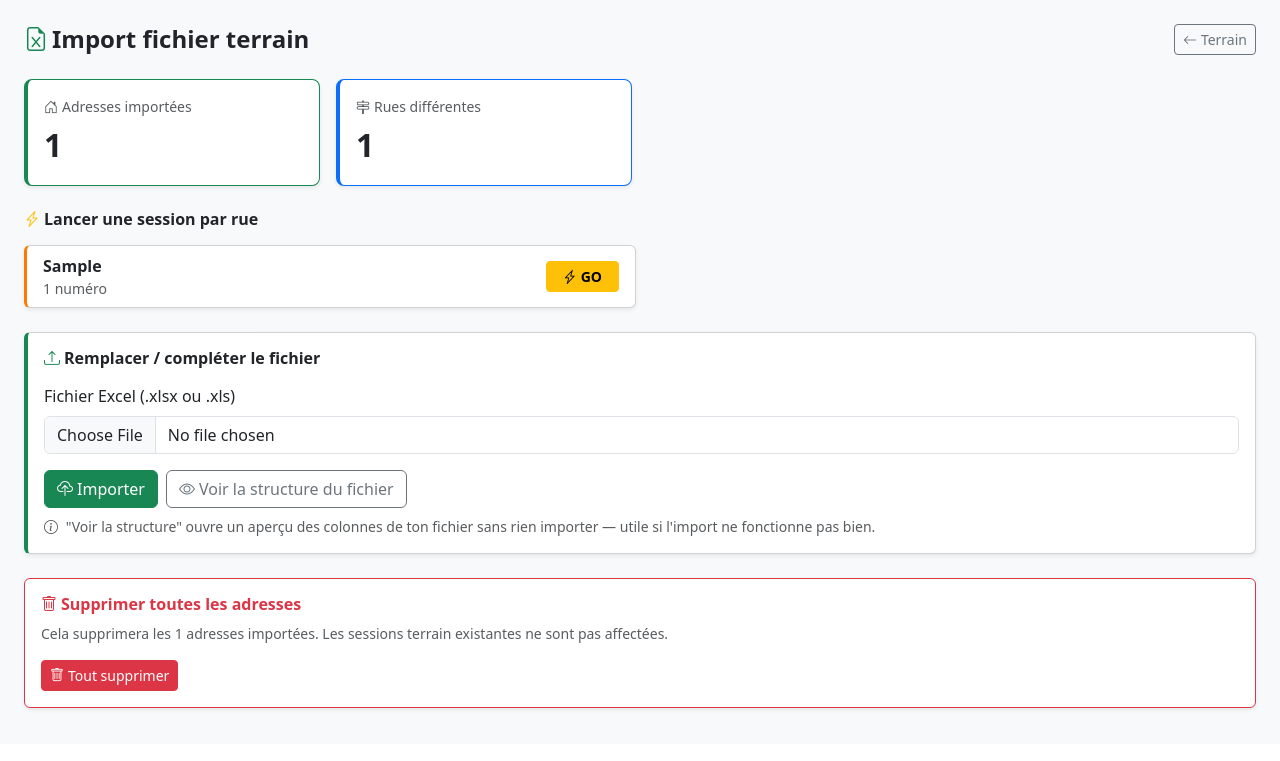
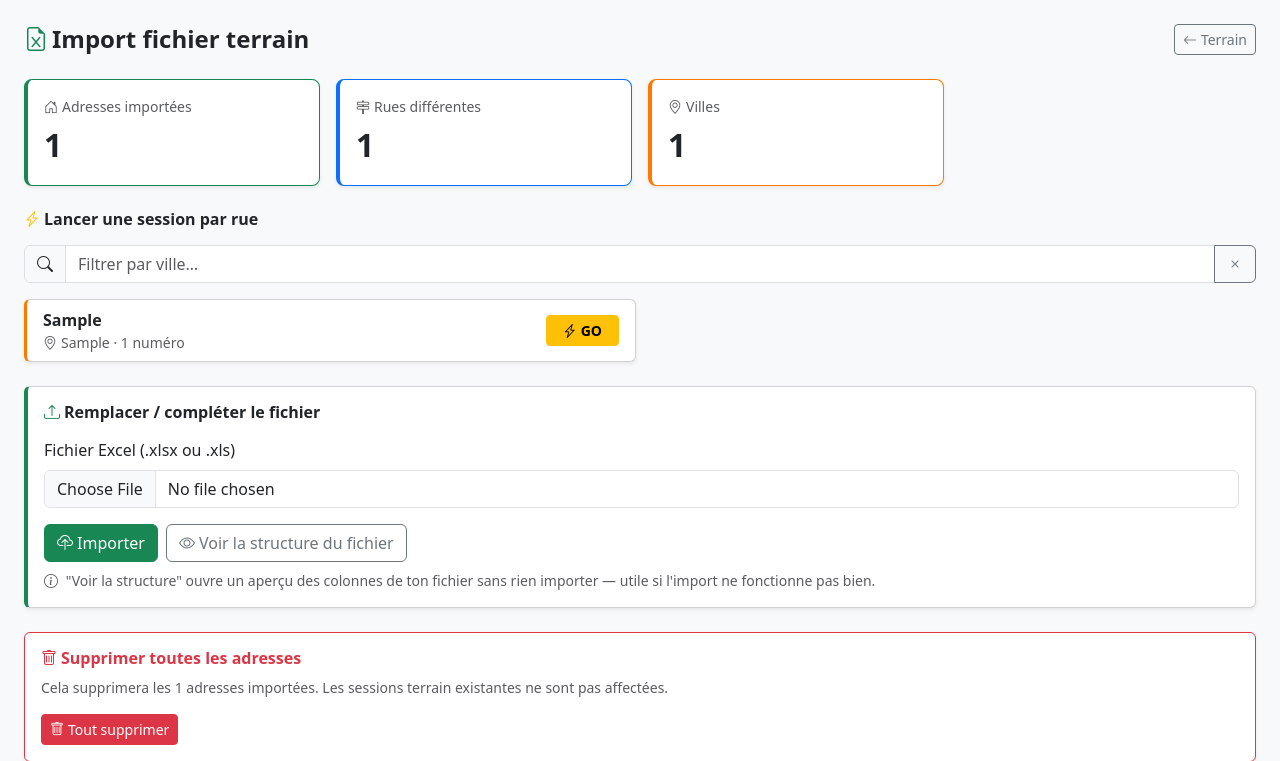
Before and after one commit to heikelb/instagram-agent-playwright, a Flask app: page /import in a window 1280 px wide. Shown: the part 56-817 px from the top of the page. Before the commit the page ends 767 px from the top, so only its background shows below. Run offline with Flask 3, Linux system fonts and the light colour scheme; a user stored in the database is signed in; tables that the repository leaves empty hold one stand-in row (values such as "Sample post"); some libraries are stand-ins or nearby versions.

Commit message:
feat: ajouter la ville aux adresses importées + filtre par ville
- Colonne `ville` ajoutée au modèle AdresseImportee avec migration auto au démarrage
- Détection automatique de la colonne ville dans le fichier Excel (header keywords + scoring contenu)
- Message d'import enrichi mentionnant la colonne ville si détectée
- Page Import : carte stat "Villes", champ de recherche live par ville avec normalisation des accents, ville affichée sous chaque rue

https://claude.ai/code/session_01GnQkZeSjQ9j5jc25rsjYcj

```diff
--- a/app.py
+++ b/app.py
@@ -221,6 +221,7 @@ class AdresseImportee(db.Model):
     rue = db.Column(db.String(200), nullable=False, index=True)
     numero = db.Column(db.String(20), nullable=False)
     complement = db.Column(db.String(100), nullable=True)
+    ville = db.Column(db.String(100), nullable=True, index=True)
     imported_at = db.Column(db.DateTime, default=datetime.utcnow)
 
     @property
@@ -914,6 +915,7 @@ def importer_fichier():
             sample = data_rows[:50]
             scores_rue = [0] * n_cols
             scores_num = [0] * n_cols
+            scores_ville = [0] * n_cols
 
             # Diversité par colonne (valeurs uniques non-nulles non-zéro)
             col_unique_vals = [set() for _ in range(n_cols)]
@@ -938,6 +940,11 @@ def importer_fichier():
                     elif re.match(r'^\d+$', v) and len(v) <= 4:
                         scores_num[j] += 2
 
+                    # Score ville : alphabétique, sans préfixe de voie, 2-35 chars
+                    if re.match(r'^[A-Za-zÀ-ÿ\s\-\']+$', v) and 2 <= len(v) <= 35 and "/" not in v:
+                        if not any(vl.startswith(p) for p in PREFIXES_RUE):
+                            scores_ville[j] += 2
+
                     # Diversité
                     if v == "0":
                         col_zero_count[j] += 1
@@ -960,7 +967,7 @@ def importer_fichier():
                     scores_num[j] += n_unique * 2
 
             # Priorité 1 : colonnes nommées dans l'en-tête
-            col_rue = col_num = None
+            col_rue = col_num = col_ville = None
             if has_header and header_row:
                 for j, c in enumerate(header_row):
                     cl = c.lower()
@@ -968,6 +975,8 @@ def importer_fichier():
                         col_rue = j
                     if col_num is None and any(w in cl for w in ("num", "n°", "porte", "numéro", "numero")):
                         col_num = j
+                    if col_ville is None and any(w in cl for w in ("ville", "commune", "localit", "city", "cp ville")):
+                        col_ville = j
 
             # Priorité 2 : colonnes détectées par contenu
             if col_rue is None:
@@ -975,6 +984,12 @@ def importer_fichier():
             if col_num is None:
                 candidates = [j for j in range(n_cols) if j != col_rue]
                 col_num = max(candidates, key=lambda j: scores_num[j]) if candidates else (1 if col_rue == 0 else 0)
+            if col_ville is None:
+                candidates_v = [j for j in range(n_cols) if j not in (col_rue, col_num)]
+                if candidates_v:
+                    best_v = max(candidates_v, key=lambda j: scores_ville[j])
+                    if scores_ville[best_v] >= 4:
+                        col_ville = best_v
 
             # ── Importer ────────────────────────────────────────────────────
             nb_ok = nb_skip = 0
@@ -992,14 +1007,18 @@ def importer_fichier():
                     nb_skip += 1
                     continue
 
-                db.session.add(AdresseImportee(rue=rue_val, numero=num_val))
+                ville_val = cells[col_ville] if col_ville is not None and col_ville < len(cells) else None
+                ville_val = ville_val or None
+
+                db.session.add(AdresseImportee(rue=rue_val, numero=num_val, ville=ville_val))
                 nb_ok += 1
 
             db.session.commit()
+            col_info = f"col {col_rue+1}=Rue, col {col_num+1}=Numéro"
+            if col_ville is not None:
+                col_info += f", col {col_ville+1}=Ville"
             flash(
-                f"{nb_ok} adresses importées "
-                f"(colonnes détectées : col {col_rue+1}=Rue, col {col_num+1}=Numéro). "
-                f"{nb_skip} lignes ignorées.",
+                f"{nb_ok} adresses importées ({col_info}). {nb_skip} lignes ignorées.",
                 "success"
             )
             return redirect(url_for("importer_fichier"))
@@ -1011,12 +1030,23 @@ def importer_fichier():
     nb_adresses = AdresseImportee.query.count()
     from sqlalchemy import func as sa_func
     rues = (
-        db.session.query(AdresseImportee.rue, sa_func.count(AdresseImportee.id).label("nb"))
-        .group_by(AdresseImportee.rue)
-        .order_by(AdresseImportee.rue)
+        db.session.query(
+            AdresseImportee.rue,
+            AdresseImportee.ville,
+            sa_func.count(AdresseImportee.id).label("nb")
+        )
+        .group_by(AdresseImportee.rue, AdresseImportee.ville)
+        .order_by(AdresseImportee.ville, AdresseImportee.rue)
         .all()
     )
-    return render_template("import.html", nb_adresses=nb_adresses, nb_rues=len(rues), rues=rues)
+    villes = sorted(set(r.ville for r in rues if r.ville))
+    return render_template(
+        "import.html",
+        nb_adresses=nb_adresses,
+        nb_rues=len(rues),
+        nb_villes=len(villes),
+        rues=rues,
+    )
 
 
 @app.route("/import/structure", methods=["POST"])
@@ -1103,6 +1133,11 @@ with app.app_context():
         with db.engine.connect() as _conn:
             _conn.execute(text("ALTER TABLE portes ADD COLUMN adresse_id INTEGER"))
             _conn.commit()
+    _cols_ai = [c["name"] for c in _insp.get_columns("adresses_importees")]
+    if "ville" not in _cols_ai:
+        with db.engine.connect() as _conn:
+            _conn.execute(text("ALTER TABLE adresses_importees ADD COLUMN ville VARCHAR(100)"))
+            _conn.commit()
 
 scheduler = creer_scheduler()
 
--- a/templates/import.html
+++ b/templates/import.html
@@ -29,6 +29,14 @@
       </div>
     </div>
   </div>
+  <div class="col-6 col-md-3">
+    <div class="card shadow-sm stat-card orange h-100">
+      <div class="card-body py-3">
+        <div class="text-muted small mb-1"><i class="bi bi-geo-alt me-1"></i>Villes</div>
+        <div class="fs-2 fw-bold">{{ nb_villes }}</div>
+      </div>
+    </div>
+  </div>
 </div>
 
 <!-- Liste des rues -->
@@ -37,14 +45,32 @@
   <h6 class="fw-bold mb-3">
     <i class="bi bi-lightning-charge me-1 text-warning"></i>Lancer une session par rue
   </h6>
-  <div class="row g-2">
-    {% for rue, nb in rues %}
-    <div class="col-12 col-md-6">
+
+  <!-- Filtre par ville -->
+  <div class="mb-3">
+    <div class="input-group">
+      <span class="input-group-text"><i class="bi bi-search"></i></span>
+      <input type="text" id="filtre-ville" class="form-control"
+             placeholder="Filtrer par ville…" oninput="filtrerVilles()">
+      <button class="btn btn-outline-secondary" type="button"
+              onclick="document.getElementById('filtre-ville').value='';filtrerVilles()">
+        <i class="bi bi-x"></i>
+      </button>
+    </div>
+    <div class="form-text" id="filtre-count"></div>
+  </div>
+
+  <div class="row g-2" id="rues-list">
+    {% for rue, ville, nb in rues %}
+    <div class="col-12 col-md-6 rue-card" data-ville="{{ (ville or '') | lower }}">
       <div class="card shadow-sm h-100" style="border-left: 3px solid #ff7900;">
         <div class="card-body py-2 px-3 d-flex align-items-center gap-3">
           <div class="flex-grow-1 min-width-0">
             <div class="fw-semibold text-truncate">{{ rue }}</div>
-            <div class="text-muted small">{{ nb }} numéro{{ 's' if nb > 1 }}</div>
+            <div class="text-muted small">
+              {% if ville %}<i class="bi bi-geo-alt me-1"></i>{{ ville }} · {% endif %}
+              {{ nb }} numéro{{ 's' if nb > 1 }}
+            </div>
           </div>
           <form action="{{ url_for('nouvelle_session') }}" method="POST" class="flex-shrink-0">
             <input type="hidden" name="nom" value="{{ rue }}">
@@ -136,5 +162,25 @@ function syncAndDiag() {
   document.getElementById('fichier3').files = dt.files;
   document.getElementById('form-structure').submit();
 }
+
+function filtrerVilles() {
+  const raw = document.getElementById('filtre-ville').value;
+  // Normaliser : minuscules + supprimer accents
+  const q = raw.toLowerCase().normalize('NFD').replace(/[̀-ͯ]/g, '').trim();
+  const cards = document.querySelectorAll('.rue-card');
+  let visible = 0;
+  cards.forEach(c => {
+    const v = c.dataset.ville.normalize('NFD').replace(/[̀-ͯ]/g, '');
+    const match = !q || v.includes(q);
+    c.style.display = match ? '' : 'none';
+    if (match) visible++;
+  });
+  const count = document.getElementById('filtre-count');
+  if (q) {
+    count.textContent = visible + ' rue' + (visible > 1 ? 's' : '') + ' trouvée' + (visible > 1 ? 's' : '') + ' pour "' + raw + '"';
+  } else {
+    count.textContent = '';
+  }
+}
 </script>
 {% endblock %}
```
